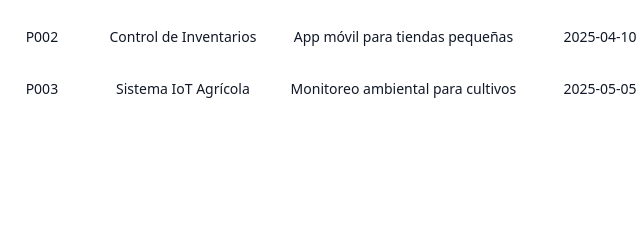
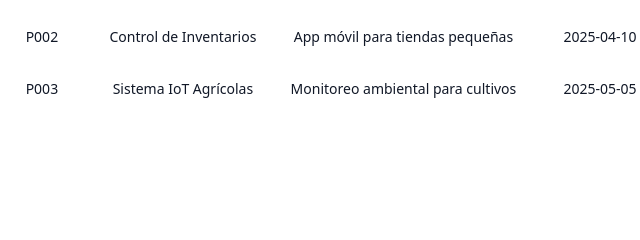
Before and after one commit to Jsuaaa/DesarrolloWeb, a website: page Actividad4/src/projects-list.html in a window 1280 px wide. Shown: the part 450-690 px from the top of the page, 72-712 px from the left. Drawn offline with nearby package versions, Linux system fonts and the light colour scheme.

Commit message:
- Corrección Projects List.

```diff
--- a/Actividad4/src/projects-list.html
+++ b/Actividad4/src/projects-list.html
@@ -95,7 +95,7 @@
                   </tr>
                   <tr>
                     <td class="px-6 py-4 text-sm text-gray-900 dark:text-white">P003</td>
-                    <td class="px-6 py-4 text-sm text-gray-900 dark:text-white">Sistema IoT Agrícola</td>
+                    <td class="px-6 py-4 text-sm text-gray-900 dark:text-white">Sistema IoT Agrícolas</td>
                     <td class="px-6 py-4 text-sm text-gray-900 dark:text-white">Monitoreo ambiental para cultivos</td>
                     <td class="px-6 py-4 text-sm text-gray-900 dark:text-white">2025-05-05</td>
                     <td class="px-6 py-4 text-sm text-gray-900 dark:text-white">2025-09-30</td>
```
